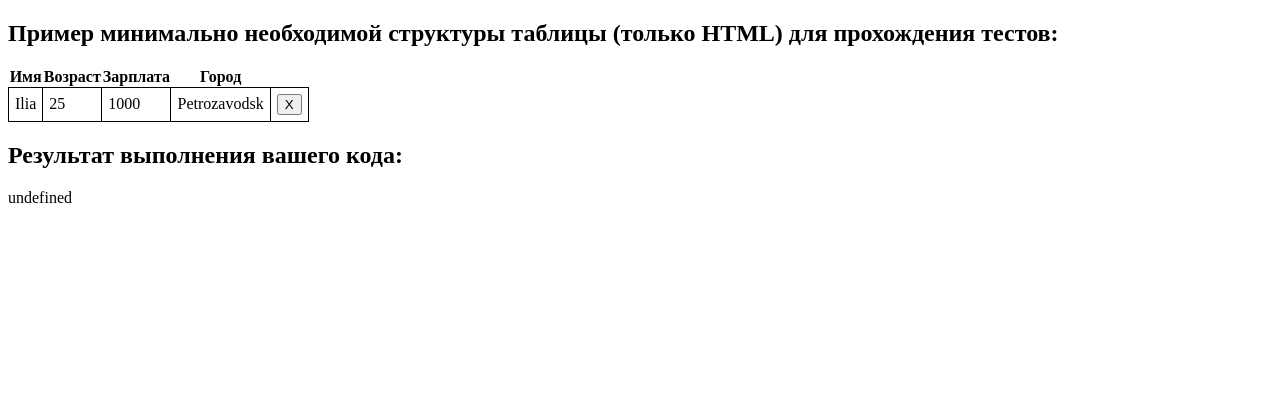
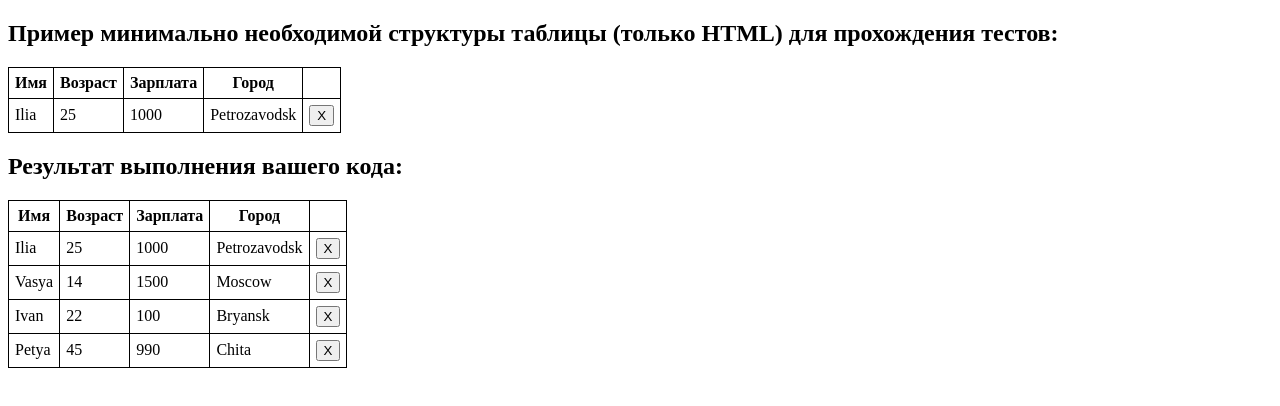
Before and after one commit to js-tasks-ru/jsbasic-20220310_kiwiwiwitsk, a website: page 6-module/1-task/index.html in a window 1280 px wide. Drawn offline with Linux system fonts and the light colour scheme.

Commit message:
6-module\1-task done

```diff
--- a/6-module/1-task/index.js
+++ b/6-module/1-task/index.js
@@ -13,6 +13,58 @@
  *
  */
 export default class UserTable {
+  // Свойство elem
+  elem = null;
+
   constructor(rows) {
+    this.rows = rows;
+    // elem присвоена ссылка на table
+    this.elem = document.createElement('table');
+    // Вызов функции, заполняищий table
+    this.tableFiller();
+  };
+
+  // Геттер вернет ссылку на table
+  get elem() {
+    return this.elem;
+  };
+
+  tableFiller() {
+    // Создание элементов tHead и tBody внутри table
+    let tHead = this.elem.createTHead();
+    let tBody = this.elem.createTBody();
+
+    // Заполнение tHead по заданному шаблону
+    tHead.innerHTML = `
+    <tr>
+       <th>Имя</th>
+       <th>Возраст</th>
+       <th>Зарплата</th>
+       <th>Город</th>
+       <th></th>
+    </tr>`;
+
+    // Заполнение tBody элементами массива rows и добавление button последним td
+    for (const row of this.rows) {
+      tBody.innerHTML += `
+      <tr>
+        <td>${row.name}</td>
+        <td>${row.age}</td>
+        <td>${row.salary}</td>
+        <td>${row.city}</td>
+        <td><button>X</button></td>
+      </tr>
+      `;
+    };
+
+    // Собираем все кнопки в переменную button и циклом проходим по каждой
+    const buttons = this.elem.querySelectorAll('button');
+
+    for (const button of buttons) {
+      button.addEventListener('click', (e) => {
+        // Удаляем tr, в котором находится button при событии click
+        e.target.parentNode.parentNode.remove();
+      })
+    };
   }
 }
--- a/6-module/1-task/style.css
+++ b/6-module/1-task/style.css
@@ -1,4 +1,9 @@
 td {
+    border: 1px solid black;
+    padding: 6px;
+}
+
+th {
     border: 1px solid black;
     padding: 6px;
 }
```
Also changed, not shown: 4-module/1-task/index.html (+0 -2 lines).
